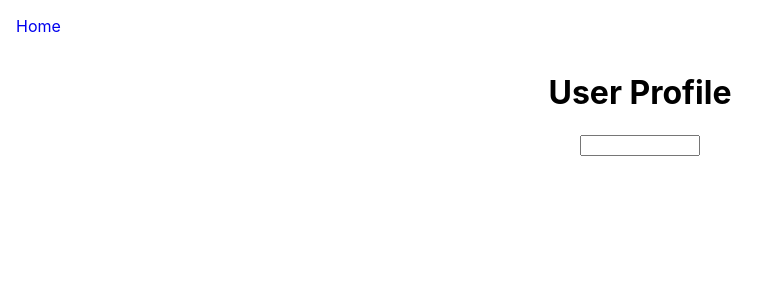
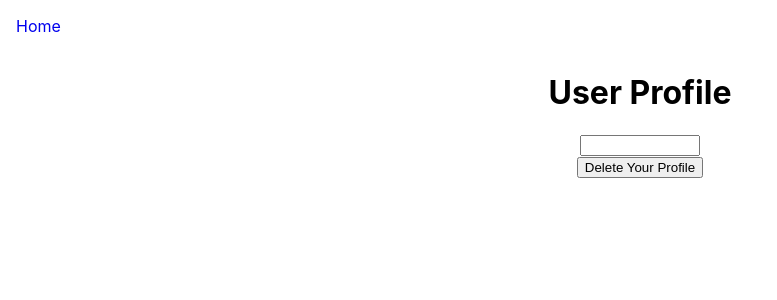
Before and after one commit to BryantCabrera/relocater, a React (Create React App) app: page /profile/1 in a window 1280 px wide. Shown: the top 300 px of the page, without its empty margins (0-777 px from the left). Built offline with nearby package versions, Linux system fonts and the light colour scheme; no server answers.

Commit message:
Adds Bryant's React User delete route to React App.js.

```diff
--- a/src/App.js
+++ b/src/App.js
@@ -51,7 +51,7 @@ class App extends Component {
     // })
     // })
 
-    handleLogout= async() => {
+    handleLogout = async () => {
     try {
       const response = await fetch('/users/logout')
 
@@ -70,8 +70,37 @@ class App extends Component {
       } catch (err) {
       console.log(err)
     }
+  }
 
+  deleteUser = async (id) => {
+    // e.preventDefault();
 
+    try {
+      console.log(id, ' this is the id passed to Delete Route');
+
+      const deletedUser = await fetch(`/users/${id}`, {
+        method: 'DELETE',
+        credentials: 'include'
+      });
+
+      if(!deletedUser.ok) {
+        throw Error(deletedUser.statusText);
+      }
+
+      const parsedDeletedUser = await deletedUser.json();
+      console.log(parsedDeletedUser, ' this is parsedDeletedUser');
+
+      this.setState({
+        logged: false,
+        username: '',
+        user: {}
+      });
+
+      this.props.history.push('/')
+    } catch (err) {
+      console.log(err, ' this is err from deleteUser in React - App.js');
+      return err
+    }
   }
 
   render() {
@@ -83,7 +112,8 @@ class App extends Component {
           <Route exact path="/" component={() =>  <Login socket={socket} handleLogin={this.handleLogin} history={this.props.history} />} />
           <Route exact path='/graphcontainer' component={GraphContainer}/>
           <Route exact path='/home' component={MainContainer} />
-          <Route exact path='/profile/:id' component={UserProfile} />
+          <Route exact path='/profile/:id' render={(props) => <UserProfile {...props} deleteUser={this.deleteUser}/> } />
+          {/* <Route exact path='/profile/:id' component={UserProfile} deleteUser={this.deleteUser} /> */}
           <Route path="/counties/:id" component={GraphContainer} />
         </Switch>
       </div>
--- a/src/Userprofile/Userprofile.js
+++ b/src/Userprofile/Userprofile.js
@@ -7,24 +7,25 @@ import UserForm from './UserForm';
 class UserProfile extends Component {
     state= {
         user: {
-            username: '',
-            email:'',
-            password: '',
-            userCounty: '',
-            selectedCounty: '',
-            uIncome: 0
+            // username: '',
+            // email:'',
+            // password: '',
+            // userCounty: '',
+            // selectedCounty: '',
+            // userIncome: 0,
+            // id: '',
         }
     }
 
     componentDidMount () {
         this.getUser(this.props.match.params.id)
-//         axios(`/users/${this.props.match.params.id}`)
-//             .then(res => {
-//                 console.log(res.data, ' this is res.data from react');
-//                 this.setState({
-//                     user: res.data.data
-//                 });
-//             });
+        // axios(`/users/${this.props.match.params.id}`)
+        //     .then(res => {
+        //         console.log(res.data, ' this is res.data from react');
+        //         this.setState({
+        //             user: res.data.data
+        //         });
+        //     });
     }
 
     getUser = async (id) => {
@@ -35,13 +36,15 @@ class UserProfile extends Component {
             if(!response.ok) {
                 throw Error(response.statusText)
             }
-            console.log(response)
-            const userParsed = await response.json()
+            console.log(response, ' this is response from REACT Userprofile > getUser');
+            const userParsed = await response.json();
 
             this.setState({
                 user: userParsed.data
-            })
-            console.log(userParsed )
+            });
+
+            console.log(this.state, ' this is the state in REACT Userprofile.js')
+            console.log(userParsed, ' this is userParsed from REACTUserprofile');
         } catch (err) {
             console.log(err)
             return err
@@ -57,6 +60,7 @@ class UserProfile extends Component {
                 <form>
                     <input type='number' value='enter your salary' min='10' max='1000000000'></input>
                 </form>
+                <button onClick={() => this.props.deleteUser(this.state.user._id)}>Delete Your Profile</button>
             </div>
         )
     }
```
Also changed, not shown: routers/users.js (+28 -15 lines), server.js (+9 -8 lines). Lines whose indentation alone changed are shown as unchanged.
